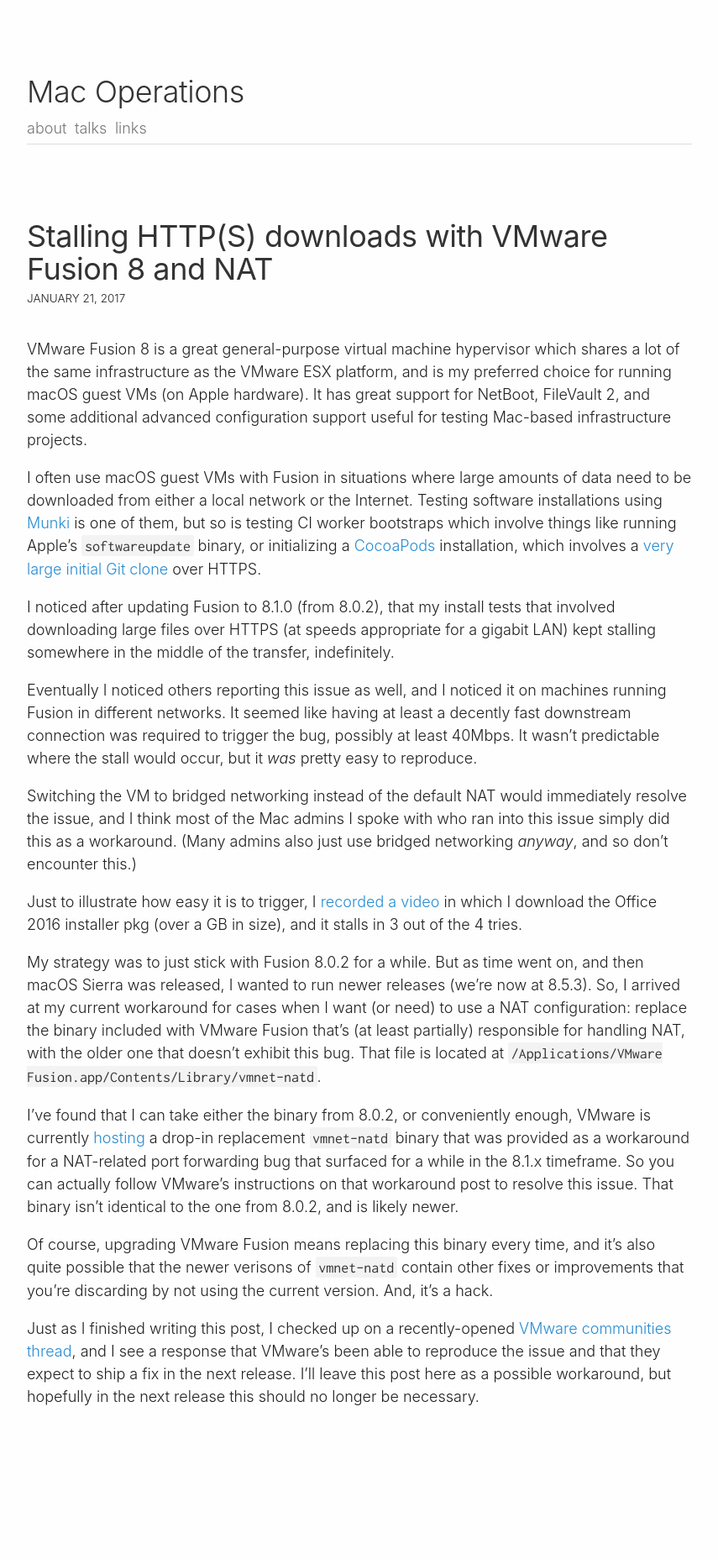
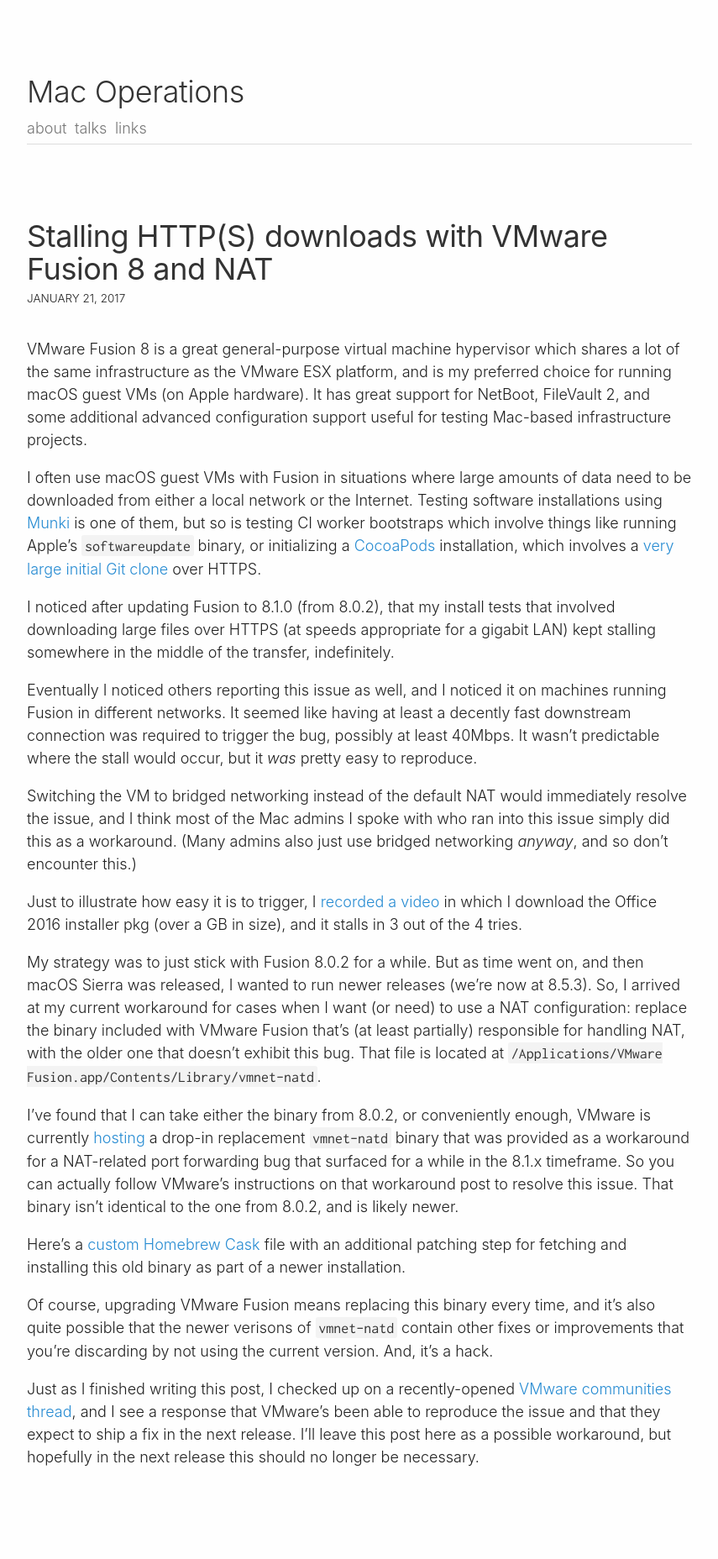
Before and after one commit to timsutton/macops.ca, a Jekyll site: the page built from _posts/2017-01-21-fusion-8-nat-stalling.md, in a window 1280 px wide. Shown: the whole page at 84% size, without its empty margins (212-1067 px from the left). Built offline with Jekyll 4.4.1, drawn with Linux system fonts in a browser that asks for light colours; some web fonts are replaced; Markdown is read by kramdown in place of the engine named in the settings; comment, search, counter and statistics services are not loaded; before the commit the page ends 1784 px from its top, so only the background shows below that.

Commit message:
Add gist for custom vmware-fusion Cask

```diff
--- a/_posts/2017-01-21-fusion-8-nat-stalling.md
+++ b/_posts/2017-01-21-fusion-8-nat-stalling.md
@@ -20,6 +20,8 @@
 
 I've found that I can take either the binary from 8.0.2, or conveniently enough, VMware is currently [hosting](https://blogs.vmware.com/teamfusion/2016/01/workaround-of-nat-port-forwarding-issue-in-fusion-8-1.html) a drop-in replacement `vmnet-natd` binary that was provided as a workaround for a NAT-related port forwarding bug that surfaced for a while in the 8.1.x timeframe. So you can actually follow VMware's instructions on that workaround post to resolve this issue. That binary isn't identical to the one from 8.0.2, and is likely newer.
 
+Here's a [custom Homebrew Cask](https://gist.github.com/timsutton/71d19da07f7e4a091c37fedcbd5cb9a1#file-vmware-fusion-rb-L43-L51) file with an additional patching step for fetching and installing this old binary as part of a newer installation.
+
 Of course, upgrading VMware Fusion means replacing this binary every time, and it's also quite possible that the newer verisons of `vmnet-natd` contain other fixes or improvements that you're discarding by not using the current version. And, it's a hack.
 
 Just as I finished writing this post, I checked up on a recently-opened [VMware communities thread](https://communities.vmware.com/message/2644636), and I see a response that VMware's been able to reproduce the issue and that they expect to ship a fix in the next release. I'll leave this post here as a possible workaround, but hopefully in the next release this should no longer be necessary.
```
